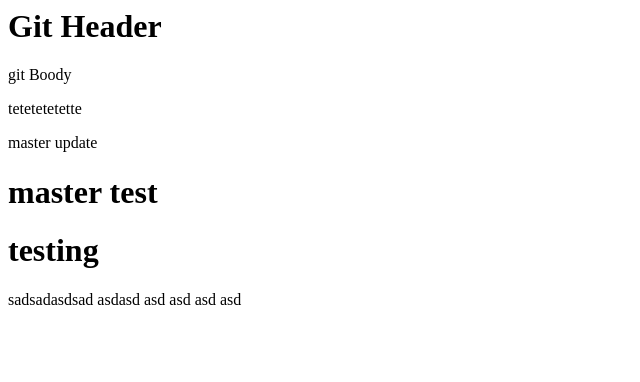
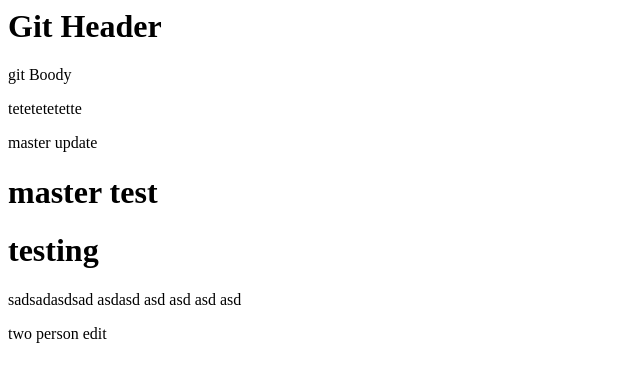
Before and after one commit to ansvjohn/datewithgit-sample, a plain HTML site: page index.html in a window 1280 px wide. Shown: the whole page, without its empty margins (0-640 px from the left). Drawn offline with Linux system fonts and the light colour scheme.

Commit message:
newmodify

```diff
--- a/index.html
+++ b/index.html
@@ -14,4 +14,8 @@
     asd
     asd
 </p>
+
+
+
+<p>two person edit</p>
 </div>
```
